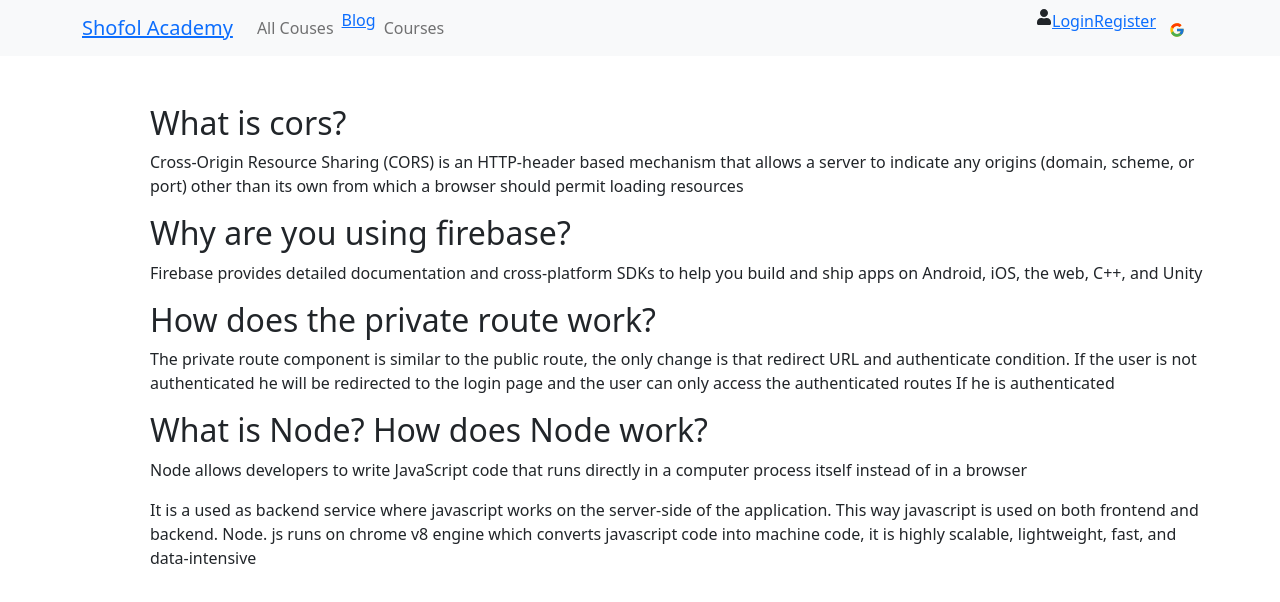
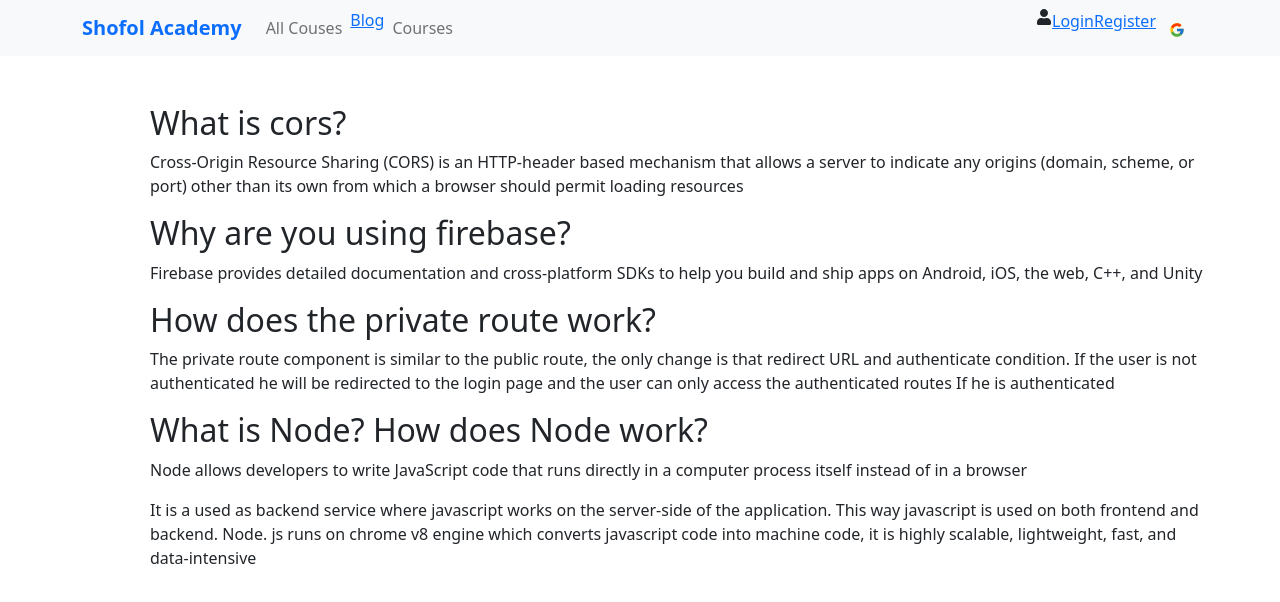
Before and after one commit to ashimmollick/shofol-academy-online, a React (Create React App) app: page /blog in a window 1280 px wide. Shown: the top 602 px of the page. Built offline with nearby package versions, Linux system fonts and the light colour scheme; no server answers.

Commit message:
class name added

```diff
--- a/src/Pages/Catagoris/Catagories.js
+++ b/src/Pages/Catagoris/Catagories.js
@@ -1,5 +1,5 @@
 import React from 'react';
-import { Col, Container, Row } from 'react-bootstrap';
+import { Container, Row } from 'react-bootstrap';
 
 import { useLoaderData } from 'react-router-dom';
 
--- a/src/Pages/Login/Register/Register.js
+++ b/src/Pages/Login/Register/Register.js
@@ -24,9 +24,8 @@ const Register = () => {
                 const user = resulte.user;
                 console.log(user)
                 setError('');
-
+                form.reset();
                 handleuserProfile(name, photoURL);
-                form.reset();
 
             })
             .catch(error => {
--- /dev/null
+++ b/src/Pages/shares/Header/Header.css
@@ -0,0 +1,4 @@
+a.logo-design {
+    text-decoration: none;
+    font-weight: 700;
+}
--- a/src/Pages/shares/Header/Header.js
+++ b/src/Pages/shares/Header/Header.js
@@ -10,6 +10,7 @@ import { FaUser } from 'react-icons/fa';
 import { FcGoogle } from 'react-icons/fc';
 import { AuthContext } from '../../../contexts/AuthProvider/AuthProvider';
 import { GoogleAuthProvider } from 'firebase/auth';
+import './Header.css'
 
 const Header = () => {
     const { user, providerLogin, logout } = useContext(AuthContext)
@@ -30,7 +31,7 @@ const Header = () => {
     return (
         <Navbar collapseOnSelect expand="lg" bg="light" variant="light">
             <Container>
-                <Navbar.Brand ><Link to='/'>Shofol Academy</Link></Navbar.Brand>
+                <Navbar.Brand ><Link to='/' className='logo-design'>Shofol Academy</Link></Navbar.Brand>
                 <Navbar.Toggle aria-controls="responsive-navbar-nav" />
                 <Navbar.Collapse id="responsive-navbar-nav">
                     <Nav className="me-auto">
--- a/src/contexts/AuthProvider/AuthProvider.js
+++ b/src/contexts/AuthProvider/AuthProvider.js
@@ -1,5 +1,5 @@
 import React, { createContext, useEffect, useState } from 'react';
-import { createUserWithEmailAndPassword, getAuth, onAuthStateChanged, sendEmailVerification, signInWithEmailAndPassword, signInWithPopup, signOut, updateProfile } from 'firebase/auth'
+import { createUserWithEmailAndPassword, getAuth, onAuthStateChanged, signInWithEmailAndPassword, signInWithPopup, signOut, updateProfile } from 'firebase/auth'
 import app from '../../firebase/firebase.config';
 
 export const AuthContext = createContext();
@@ -12,10 +12,7 @@ const AuthProvider = ({ children }) => {
         setLoading(true)
         return signInWithPopup(auth, provider)
     }
-    const createUser = (email, password) => {
-        setLoading(true)
-        return createUserWithEmailAndPassword(auth, email, password)
-    }
+
     const SignIn = (email, password) => {
         setLoading(true)
         return signInWithEmailAndPassword(auth, email, password)
@@ -23,10 +20,14 @@ const AuthProvider = ({ children }) => {
     const updateUserprofile = (profile) => {
         return updateProfile(auth.currentUser, profile)
     }
+    const createUser = (email, password) => {
+        setLoading(true)
+        return createUserWithEmailAndPassword(auth, email, password)
+    }
     useEffect(() => {
         const unSubscribe = onAuthStateChanged(auth, (currentUser) => {
             console.log('user inside State change', currentUser)
-            if (currentUser === null || currentUser.emailVerified) {
+            if (currentUser) {
                 setUser(currentUser)
             }
             setLoading(false)
```
